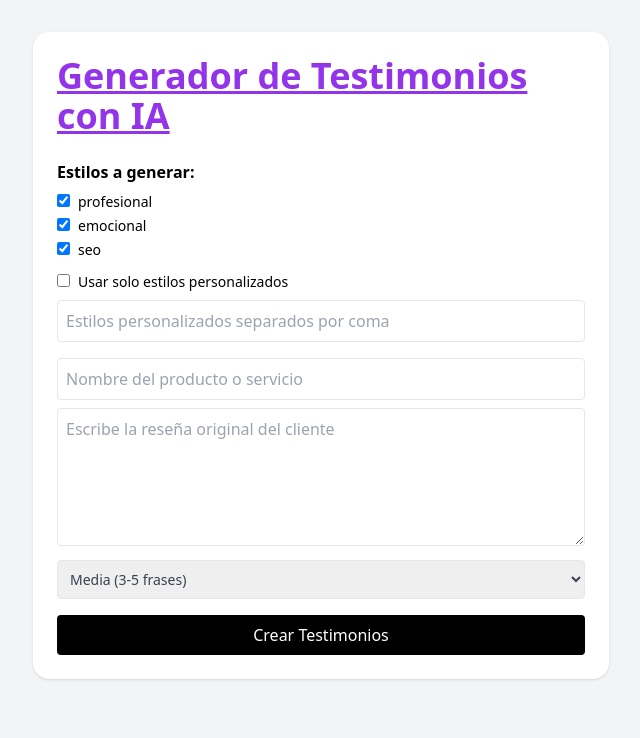
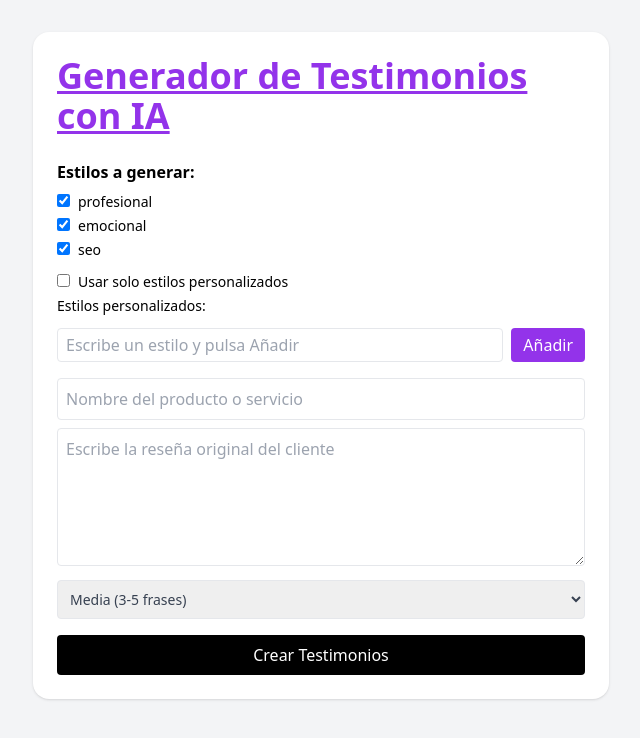
Before and after one commit to websonly/testimonial-builder, a Next.js app: page / in a window 1280 px wide. Shown: the top 738 px of the page, without its empty margins (319-959 px from the left). Built offline with nearby package versions, Linux system fonts and the light colour scheme.

Commit message:
Update index.js

```diff
--- a/pages/index.js
+++ b/pages/index.js
@@ -7,7 +7,8 @@ export default function Home() {
   const [result, setResult] = useState(null)
   const [loading, setLoading] = useState(false)
   const [selectedStyles, setSelectedStyles] = useState(['profesional', 'emocional', 'seo'])
-  const [customStyles, setCustomStyles] = useState('')
+  const [customTags, setCustomTags] = useState([])
+  const [customInput, setCustomInput] = useState('')
   const [onlyCustom, setOnlyCustom] = useState(false)
 
 
@@ -18,24 +19,20 @@ const handleSubmit = async () => {
   setLoading(true)
 
   // Construimos la lista final de estilos
-  let styles = []
+let styles = []
 
-  if (!onlyCustom) {
-    styles = [...selectedStyles]
+if (onlyCustom) {
+  styles = [...customTags]
+} else {
+  styles = Object.entries(selectedStyles)
+    .filter(([_, isSelected]) => isSelected)
+    .map(([style]) => style)
+
+  if (customTags.length > 0) {
+    styles = [...styles, ...customTags]
   }
+}
 
-  if (customStyles.trim() !== '') {
-    const customList = customStyles
-      .split(',')
-      .map((s) => s.trim().toLowerCase())
-      .filter((s) => s.length > 0)
-
-    if (onlyCustom) {
-      styles = customList
-    } else {
-      styles = [...styles, ...customList.filter((s) => !styles.includes(s))]
-    }
-  }
 
   const res = await fetch('/api/generate', {
     method: 'POST',
@@ -86,13 +83,48 @@ const handleSubmit = async () => {
         Usar solo estilos personalizados
       </label>
 
-      <input
-        type="text"
-        placeholder="Estilos personalizados separados por coma"
-        className="w-full p-2 border rounded mt-1"
-        value={customStyles}
-        onChange={(e) => setCustomStyles(e.target.value)}
-      />
+    <div className="mb-4">
+  <label className="block text-sm font-medium mb-1">Estilos personalizados:</label>
+  <div className="flex flex-wrap gap-2 mb-2">
+    {customTags.map((tag, index) => (
+      <div key={index} className="bg-purple-100 text-purple-800 px-2 py-1 rounded-full flex items-center space-x-1">
+        <span>{tag}</span>
+        <button
+          type="button"
+          onClick={() =>
+            setCustomTags(customTags.filter((_, i) => i !== index))
+          }
+          className="text-purple-500 hover:text-purple-700"
+        >
+          &times;
+        </button>
+      </div>
+    ))}
+  </div>
+  <div className="flex gap-2">
+    <input
+      type="text"
+      value={customInput}
+      onChange={(e) => setCustomInput(e.target.value)}
+      placeholder="Escribe un estilo y pulsa Añadir"
+      className="flex-1 border px-2 py-1 rounded"
+    />
+    <button
+      type="button"
+      onClick={() => {
+        const trimmed = customInput.trim()
+        if (trimmed && !customTags.includes(trimmed)) {
+          setCustomTags([...customTags, trimmed])
+          setCustomInput('')
+        }
+      }}
+      className="bg-purple-600 text-white px-3 py-1 rounded hover:bg-purple-700"
+    >
+      Añadir
+    </button>
+  </div>
+</div>
+
     </div>
 
 
```
